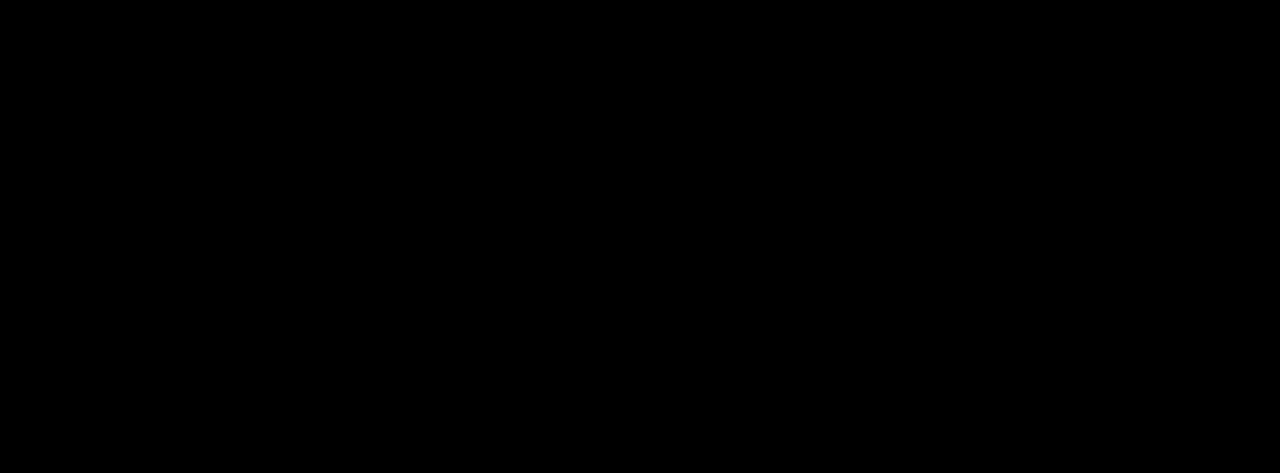
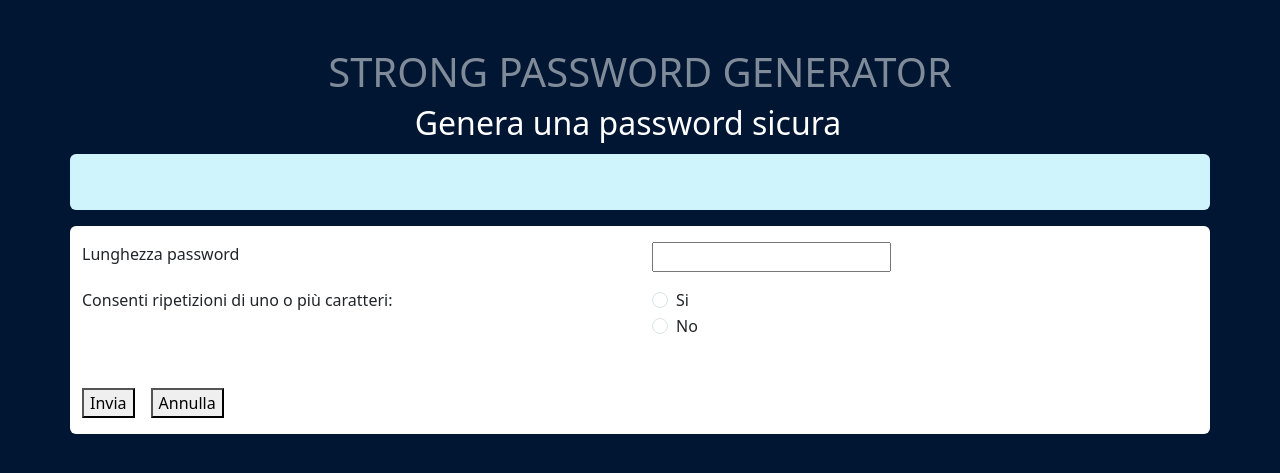
Before and after one commit to iTsGiuse/php-strong-password-generator, a PHP site: page / in a window 1280 px wide. Before the commit the part shown is empty. Shown: the top 473 px of the page. Run offline with PHP 8.4, Linux system fonts and the light colour scheme.

Commit message:
faet: add 'generatore passwrod'

```diff
--- a/index.php
+++ b/index.php
@@ -1,3 +1,37 @@
+<?php
+    /* DICHIARAZIONE VARIABILI */
+    /* PRENDI I VALORI DAL HTML */
+    $lunghezzaPassword = isset($_GET['passwordLunghezza']) ? intval($_GET['passwordLunghezza']) : 0;
+    $ripetizioneCarattere = isset($_GET['repeat']) && $_GET['repeat'] === 'yes';
+
+    /* ARRAY */
+    $alfabetoPiccolo = ['a', 'b', 'c', 'd', 'e', 'f', 'g', 'h', 'i', 'j', 'k', 'l', 'm', 'n', 'o', 'p', 'q', 'r', 's', 't', 'u', 'v', 'w', 'x', 'y', 'z'];
+    $alfabetoMaiuscolo = ['A', 'B', 'C', 'D', 'E', 'F', 'G', 'H', 'I', 'J', 'K', 'L', 'M', 'N', 'O', 'P', 'Q', 'R', 'S', 'T', 'U', 'V', 'W', 'X', 'Y', 'Z'];
+    $numeriInteri = [1, 2, 3, 4, 5, 6, 7, 8, 9, 10];
+
+    /* UNISCI ARRAY */
+    $alfabetoCompleto = array_merge($alfabetoPiccolo, $alfabetoMaiuscolo, $numeriInteri);
+    $lunghezzaAlfabetCompleto = count($alfabetoCompleto);
+
+    $passwordGenerata="";
+
+        /* CICLO PER POPOLARE LA PASSWORD CON IL VALORE DELL'ALFABETO COMPLETO (IN BASE AGLI INDICI) */
+        for ($i = 0; $i < $lunghezzaPassword; $i++) {
+            $indiceCasuale = mt_rand(0, $lunghezzaAlfabetCompleto - 1);
+            $carattere = $alfabetoCompleto[$indiceCasuale];
+
+            /* SE SI E' SELEZIONATO SI NELLA RIPETIZIONE CARATTERE, RIPETI, SENNò MISCHIA */
+            if ($ripetizioneCarattere) {
+                $passwordGenerata .= $carattere;
+            } else {
+                $passwordGenerata .= str_shuffle($carattere);
+            }
+        }
+
+?>
+
+
+
 <!DOCTYPE html>
 <html lang="en">
 <head>
@@ -7,14 +41,82 @@
     <link href="https://cdn.jsdelivr.net/npm/bootstrap@5.3.3/dist/css/bootstrap.min.css" rel="stylesheet" integrity="sha384-QWTKZyjpPEjISv5WaRU9OFeRpok6YctnYmDr5pNlyT2bRjXh0JMhjY6hW+ALEwIH" crossorigin="anonymous">
 </head>
 <body>
-
-
+    <header>
+        <div class="container mt-5">
+            <div class="row">
+                <div class="col text-center">
+                   <h1>STRONG PASSWORD GENERATOR</h1>
+                </div>
+                <div class="row">
+                    <div class="col text-center">
+                        <h2 class="text-white">Genera una password sicura</h2>
+                    </div>
+                </div>
+            </div>
+        </div>
+    </header>
+    <main>
+        <div class="container mt-1">
+            <div class="row">
+                <div class="col-5"></div>
+                <div class="col-5 p-3">
+                    <label for="passwordGenerata"><?php if (isset($passwordGenerata)) echo $passwordGenerata; ?></label>
+                </div>
+                <div class="col-2"></div>
+            </div>
+        </div>
+        <div class="container">
+            <form>
+                <div class="row mt-3 pt-3">
+                    <div class="col-6">
+                        <label for="">Lunghezza password</label>
+                    </div>
+                    <div class="col-6">
+                        <input type="number" name="passwordLunghezza">
+                    </div>
+                </div>
+                <div class="row mt-3">
+                    <div class="col-6">
+                        <label for="">Consenti ripetizioni di uno o più caratteri:</label>
+                    </div>
+                    <div class="col-6">
+                        <div class="form-check">
+                            <input class="form-check-input" type="radio" name="repeat" id="repeatYes">
+                            <label class="form-check-label" for="repeatYes">Si</label>
+                        </div>
+                        <div class="form-check">
+                            <input class="form-check-input" type="radio" name="repeat" id="repeatNo">
+                            <label class="form-check-label" for="repeatNo">No</label>
+                        </div>
+                    </div>
+                </div>
+                <div class="row mt-5 pb-3">
+                <div class="col">
+                    <div class='d-flex'>
+                        <button class="me-3" type="submit">Invia</button>
+                        <button type="submit">Annulla</button>
+                    </div>
+                </div>
+            </form>
+        </div>
+    </main>
 <script src="https://cdn.jsdelivr.net/npm/bootstrap@5.3.3/dist/js/bootstrap.bundle.min.js" integrity="sha384-YvpcrYf0tY3lHB60NNkmXc5s9fDVZLESaAA55NDzOxhy9GkcIdslK1eN7N6jIeHz" crossorigin="anonymous"></script>
 </body>
 </html>
 
 <style>
     body{
-        background-color: black;
+        background-color: #001632;
+    }
+    h1{
+        color: #808b99;
+    }
+    main .container:nth-child(1){
+        background-color: #cff4fc !important;
+        border-radius: 6px !important;
+    }
+    main .container:nth-last-child(1){
+        background-color: white !important;
+        border-radius: 6px !important;
     }
 </style>
```
